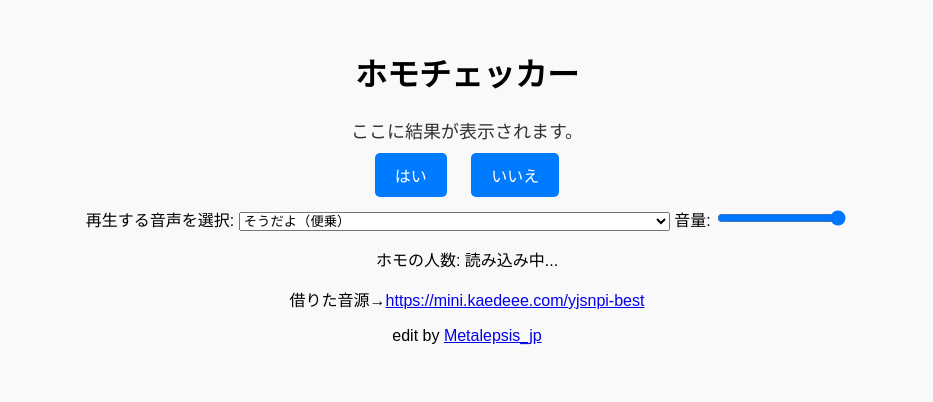
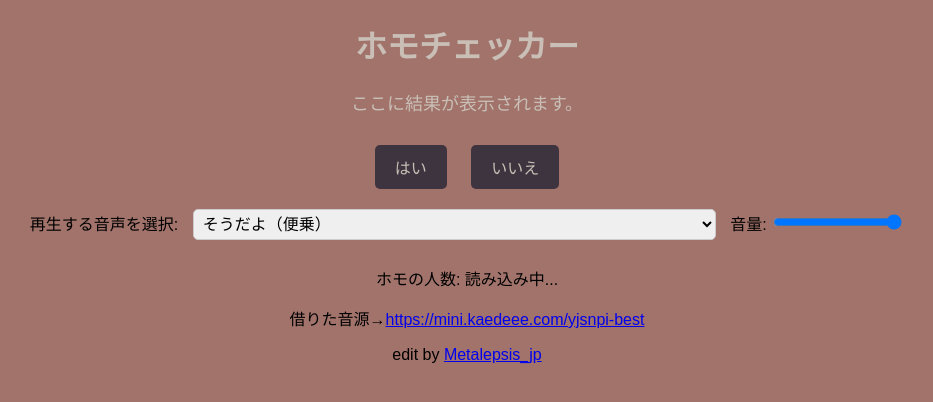
Before and after one commit to Unknownthedeltia/homochecker.io, a plain HTML site: page index.html in a window 1280 px wide. Shown: the whole page, without its empty margins (173-1106 px from the left). Drawn offline with Linux system fonts and the light colour scheme.

Commit message:
Update styles.css

```diff
--- a/styles.css
+++ b/styles.css
@@ -1,36 +1,35 @@
 body {
     font-family: Arial, sans-serif;
-    background-color: #f9f9f9;
     text-align: center;
-    padding: 20px;
+    margin: 20px;
+    background-color: #A1736B;
 }
-
-.container {
-    max-width: 400px;
-    margin: 0 auto;
-    padding: 20px;
-    background: #fff;
-    border-radius: 8px;
-    box-shadow: 0 0 10px rgba(0, 0, 0, 0.1);
+h1 {
+    color: #C9BFB6;
 }
-
 button {
     margin: 10px;
     padding: 10px 20px;
     font-size: 16px;
-    cursor: pointer;
+    background-color: #3E343F;
+    color: #C9BFB6;
     border: none;
     border-radius: 5px;
-    background-color: #007BFF;
-    color: white;
+    cursor: pointer;
 }
-
 button:hover {
-    background-color: #0056b3;
+    background-color: #221d23;
+}
+select {
+    margin: 10px;
+    padding: 5px;
+    font-size: 16px;
+    border: 1px solid #ccc;
+    border-radius: 5px;
 }
 
 #result {
-    margin-top: 20px;
+    margin: 20px;
     font-size: 18px;
-    color: #333;
+    color: #C9BFB6;
 }
```
